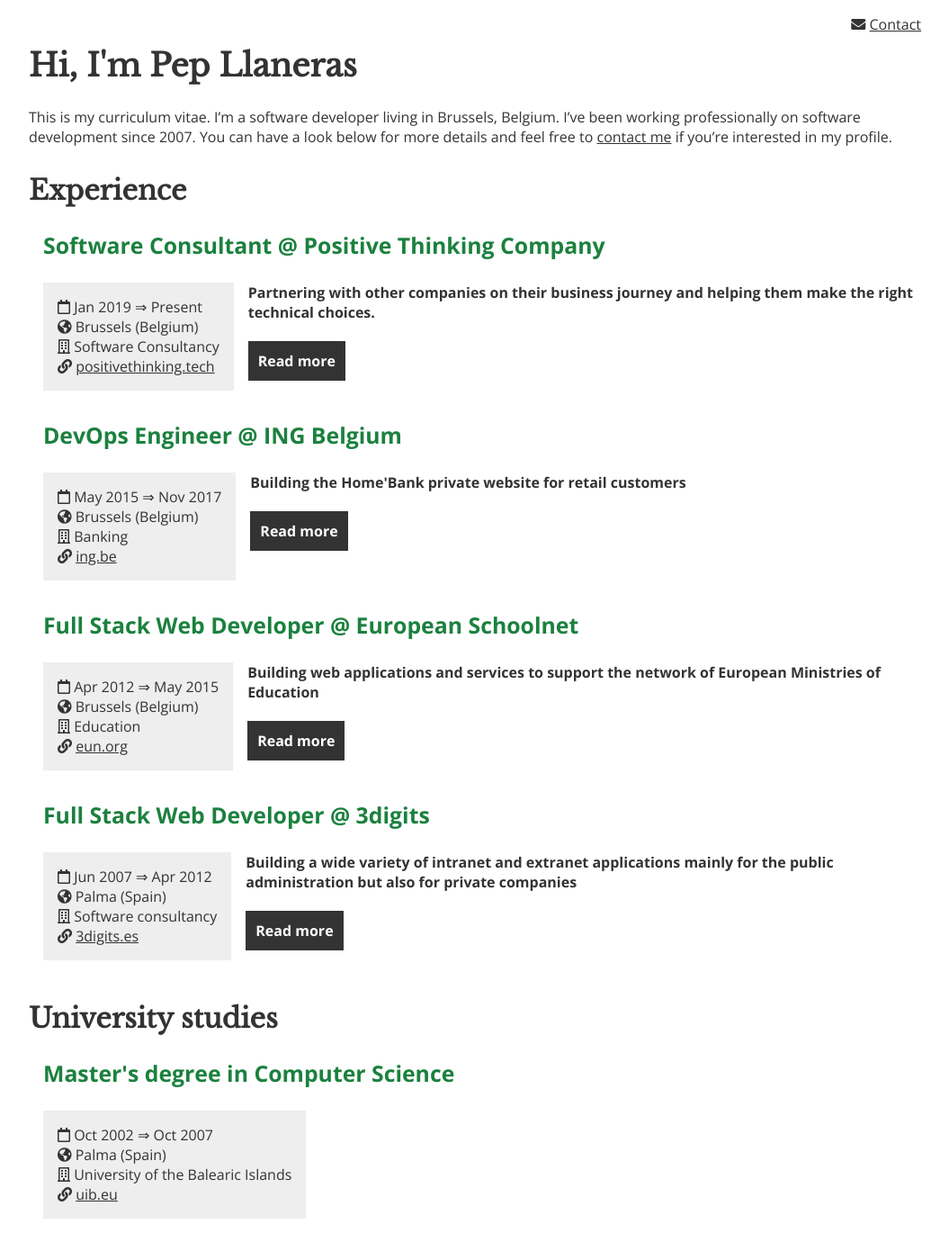
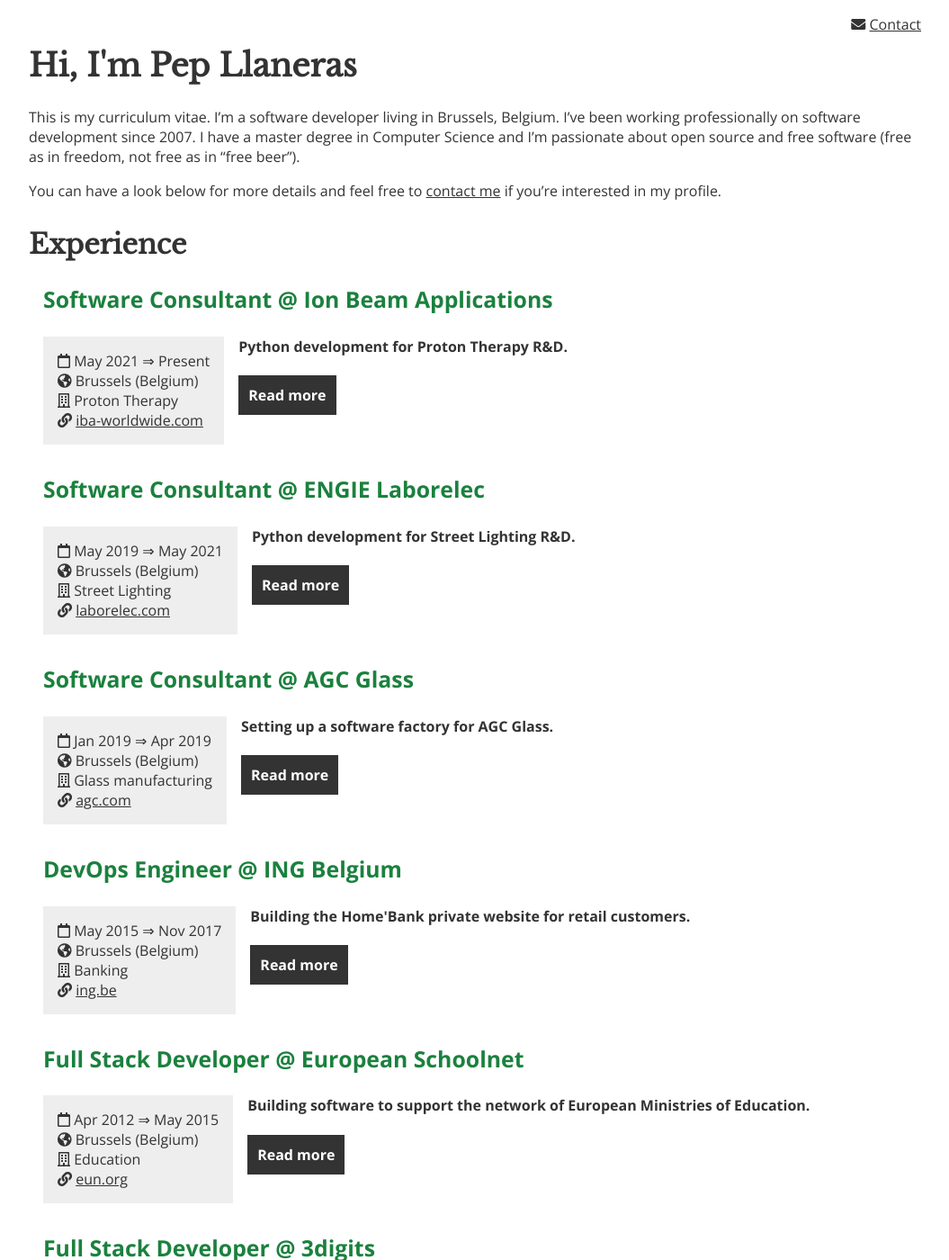
Before and after one commit to jllaneras/jllaneras.github.io, a Jekyll site: the page built from index.md, in a window 1280 px wide and 1400 px high. Shown: the whole window at 90% size, without its empty margins (112-1167 px from the left). Built offline with Jekyll 4.4.1, drawn with Linux system fonts in a browser that asks for light colours; nearby versions of some CDN libraries; some of the changed lines change nothing that is shown; some of the changed text lies outside the part shown.

Commit message:
Update experience

```diff
--- a/_data/vita.yml
+++ b/_data/vita.yml
@@ -1,31 +1,117 @@
 ---
 header: Hi, I'm Pep Llaneras
 
-introduction: >-
-    This is my curriculum vitae. I'm a software developer living in
-    Brussels, Belgium. I've been working professionally on software
-    development since 2007. You can have a look below for more details and
-    feel free to [contact me](#contact) if you're interested in
-    my profile.
+introduction: |-
+    This is my curriculum vitae. I'm a software developer living in Brussels,
+    Belgium. I've been working professionally on software development since 2007.
+    I have a master degree in Computer Science and I'm passionate about
+    open source and free software (free as in freedom, not free as in "free
+    beer").
+
+    You can have a look below for more details and feel free to [contact
+    me](#contact) if you're interested in my profile.
 
 experience:
-    - title: Software Consultant @ Positive Thinking Company
-      start: Jan 2019
+    - title: Software Consultant @ Ion Beam Applications
+      start: May 2021
       end: Present
       location: Brussels (Belgium)
-      sector: Software Consultancy
-      website: "[positivethinking.tech](https://positivethinking.tech)"
+      sector: Proton Therapy
+      website: "[iba-worldwide.com](https://www.iba-worldwide.com)"
       short_description: >-
-          Partnering with other companies on their business journey and helping
-          them make the right technical choices.
+          Python development for Proton Therapy R&D.
       long_description: |-
-          Positive Thinking Company is an international consultancy specialised in
-          apps & platforms, security, cloud, data & analytics, hyperautomation and
-          digital workplace.
+          Ion Beam Applications (IBA) is an international company providing
+          Proton Therapy Systems (PTS) to treat cancer.
 
-          As sotware consultant, my role is to help other companies achieve
-          their business goals by understanding their needs and putting into
-          place software solutions that match their unique context.
+          As a software consultant, I'm currently working mainly as a solo
+          developer, in collaboration with the hardware teams, building
+          software for PTS R&D projects.
+
+          The goal of the first project on which I worked was to gather raw
+          signal data from the PTS cyclotron, process it, run different
+          analysis, an publish the results to Splunk, for monitoring and data
+          analysis purposes.  This project was developed with Python.  The main
+          challenge was the amount of data to process. For that, I used
+          different Python processes using the multiprocessing Python module
+          and shared memory for IPC, and to avoid duplication of data in RAM. I
+          used docker and systemd to deploy and run the software.
+
+          Another project I just started working on is a Qt Python desktop
+          application to characterize radio frequency signals. The goal of the
+          project is to develop a solution to calibrate PTS systems during
+          installation/maintenance in an automated way.
+
+          Technologies that I'm currently using at IBA are for example: Python,
+          Qt, systemd, Numpy, Pandas, CherrPy, Splunk, PostgreSQL, Docker,
+          Java, Spring and Ubuntu.
+
+
+    - title: Software Consultant @ ENGIE Laborelec
+      start: May 2019
+      end: May 2021
+      location: Brussels (Belgium)
+      sector: Street Lighting
+      website: "[laborelec.com](https://www.laborelec.com)"
+      short_description: >-
+          Python development for Street Lighting R&D.
+      long_description: |-
+          Laborelec is a Belgian research centre owned by
+          [ENGIE](https://www.engie.com/en), a French multinational utility
+          company.
+
+          As a software consultant, I was in charge of building software for
+          several R&D projects run by the Street Lighting department of
+          Laborelec. In this mission, I worked mainly as a solo developer,
+          rather than in a team.
+
+          The first project on which I worked was code-named LightBox. For this
+          project I shipped a desktop application, developed in Python and Qt,
+          to make quality controls on batches of street lighting lamps bought by
+          ENGIE.
+
+          Another project was the Street Lighting Inventory. In this project I
+          delivered a GIS application to gather and process geolocalization and
+          spectral data from street lighting in urban areas and inter-city
+          roads. The application was based on QGIS. Raw data was loaded to a
+          PostgreSQL database with bash scripts and the data processing was done
+          with stored procedures and the PostGIS database extension.
+
+          Some technologies I used while working at Laborelec were: Python,
+          Qt, Flask, pytest, pyinstaller, Git, Bash, Elastic Search, Kafka,
+          Docker, Postgres, PostGIS and Ubuntu.
+
+    - title: Software Consultant @ AGC Glass
+      start: Jan 2019
+      end: Apr 2019
+      location: Brussels (Belgium)
+      sector: Glass manufacturing
+      website: "[agc.com](https://www.agc.com/en)"
+      short_description: >-
+          Setting up a software factory for AGC Glass.
+      long_description: |-
+          As a software consultant, I led a team of 5 people to set up a
+          a software factory for Glass division of the AGC group, one of the
+          worldwide leaders in glass production and manufacturing.
+
+          We set up a continuous integration pipeline with GitLab integrated
+          with Jira, and worked on a proof-of-concept project to demonstrate
+          a typical Agile workflow. We set up a Kanban board on
+          Jira to define user stories, derive tasks from them, and automatically
+          open Gitlab merge requests. Code pushed to the Git repository would
+          be tested against a set of unit and integration tests. It was also
+          scanned with static analysis tools like Sonar, application versioning
+          was also automated with Gitlab and binaries were stored in a binary
+          repository.
+
+          Regarding the proof-of-concept project to show case the software
+          factory, we shipped a templatable CRUD web application and a Java
+          backend supporting different databases (PostgreSQL, MySQL, Oracle and
+          SQL Server) as the storage layer.
+
+          The technology stack we used was Spring (Java) and Docker on the
+          back-end. The front-end application was developed with vanilla
+          ES6 Javascript and bundled with webpack and NPM.
 
     - title: DevOps Engineer @ ING Belgium
       start: May 2015
@@ -34,79 +120,92 @@
       sector: Banking
       website: "[ing.be](https://www.ing.be)"
       short_description: >-
-          Building the Home'Bank private website for retail customers
+          Building the Home'Bank private website for retail customers.
       long_description: |-
           ING Belgium is the Belgian subsidiary of the ING Group, an
           international banking company.
 
           My team was in charge of revamping Home'Bank, the retail
-          customer website, using modern technologies. We also used Agile
+          customer website, using newer technologies. We used Agile
           practices, like the Scrum methodology, continuous delivery,
           pair programming, code reviews, etc. I worked on the home page
           of the Home'Bank website where the customers can check the
           status of their accounts. I also worked on the Investments and
           User Settings web applications.
 
-          Even though I helped a bit with everything, my primary role in
-          the team was to create the necessary REST APIs that integrate
+          Even though I often had the role of lead/facilitator in the team,
+          my primary role was to create the necessary REST APIs that integrate
           with multiple back-end services, cache the data when possible,
           and serve it in a convenient format to front-end applications
           running in the web browser.
 
-    - title: Full Stack Web Developer @ European Schoolnet
+          The back-end stack I implemented was Java-based, following a
+          microservice-style architecture. We also used Kafka as the
+          event bus for some back-ends, and Cassandra mainly as a caching
+          layer.
+
+    - title: Full Stack Developer @ European Schoolnet
       start: Apr 2012
       end: May 2015
       location: Brussels (Belgium)
       sector: Education
       website: "[eun.org](http://www.eun.org)"
       short_description: >-
-          Building web applications and services to support the network of
-          European Ministries of Education
+          Building software to support the network of European Ministries of
+          Education.
       long_description: |-
           European Schoolnet is a network of 31 European Ministries of
-          Education. As a non-profit organization, it aims to bring
-          innovation in teaching and learning to its key stakeholders:
-          Ministries of Education, schools, teachers, researchers and
-          industry partners.
+          Education. As a non-profit organization, it aims to bring innovation
+          in teaching and learning to its key stakeholders: Ministries of
+          Education, schools, teachers, researchers and industry partners.
 
-          I was part of the technical team dedicated to support the other
-          teams in the organization, composed of about 80 people. We created
-          and maintained the necessary infrastructure, tools and web
-          applications that enabled us to, not only sustain the network of
-          European Ministries of Education, but also to develop websites and
-          web applications for the European Commission and some industry
-          partners.
+          I was part of a small technical team of 5 people dedicated to support
+          the other teams in the organization, composed of about 80 people. We
+          created and maintained the necessary web applications that enabled us
+          to, not only sustain the network of European Ministries of Education,
+          but also to develop websites and web applications for the European
+          Commission and some industry partners.
 
-          I worked both as front-end and back-end web developer.
+          As an example, I built web applications for the eTwinning online
+          platform, so that teachers in different countries can organize
+          online collaboration events.
 
-    - title: Full Stack Web Developer @ 3digits
+          I worked both as front-end and back-end web developer. The back-end
+          stack was Java-based using Servlets/EJBs, often using Oracle or MySQL
+          for storage. The front-end was implemented with plain web
+          technologies.
+
+    - title: Full Stack Developer @ 3digits
       start: Jun 2007
       end: Apr 2012
       location: Palma (Spain)
-      sector: Software consultancy
+      sector: Public administration
       website: "[3digits.es](http://www.3digits.es)"
       short_description: >-
-          Building a wide variety of intranet and extranet applications
-          mainly for the public administration but also for private
-          companies
+          Building software for the public administration.
       long_description: |-
-          3digits focuses mainly on developing software projects for the
-          public administration of the Balearic Islands (Spain), even though
-          I also worked on projects for international companies (like
-          [Hotelbeds](https://corporate.hotelbeds.com/about)) and for
+          3digits focused primarily on developing software projects for the
+          public administration of the Balearic Islands (Spain), like
+          intranet applications and online citizen services.
+          However, I also worked on projects for international companies like
+          [Hotelbeds](https://corporate.hotelbeds.com/about) and for
           smaller local companies as well (e.g. online shops).
 
-          Among other projects, we also open sourced
+          During my job at 3digits I worked on a wide range of projects
+          covering all the phases of the software life cycle: planning,
+          implementation, testing, documentation, deployment and
+          maintenance.
+
+          Back then, one of my favourire projects was to open source
           [IBKey-Device-Manager](http://ibkey.sourceforge.net/?idioma=en_EN),
           a Java library to abstract away the access to digital certificates
           contained in different device types and the generation and
           verification of digital signatures used in web applications we
           developed for the public administration.
 
-          During my job at 3digits I worked on a wide range of projects
-          covering all the phases of the software life cycle: planning,
-          implementation, testing, documentation , deployment and
-          maintenance.
+          The stack I worked with was Java-based. I also maintained
+          Oracle Forms/Reports applications and did lots
+          of database programming in Oracle and MySQL.
 
 studies:
     - title: Master's degree in Computer Science
@@ -120,11 +219,4 @@
     * I speak and write fluently in **English**, **Catalan** and **Spanish**
     * I have a basic level of written and spoken **French** and **Dutch**
 
-interests: |-
-    * Free Software & Open Source
-    * GNU/Linux
-    * Learning
-    * Sustainability
-    * DIY
-
 ...
--- a/_layouts/vita.html
+++ b/_layouts/vita.html
@@ -45,13 +45,6 @@
     </div>
 </section>
 
-<section>
-    <h2>Interests</h2>
-    <div class="experience">
-        {{ site.data.vita.interests | markdownify }}
-    </div>
-</section>
-
 <section id="contact">
     <h2>Contact me</h2>
     {%- include contact-form.html -%}
```
